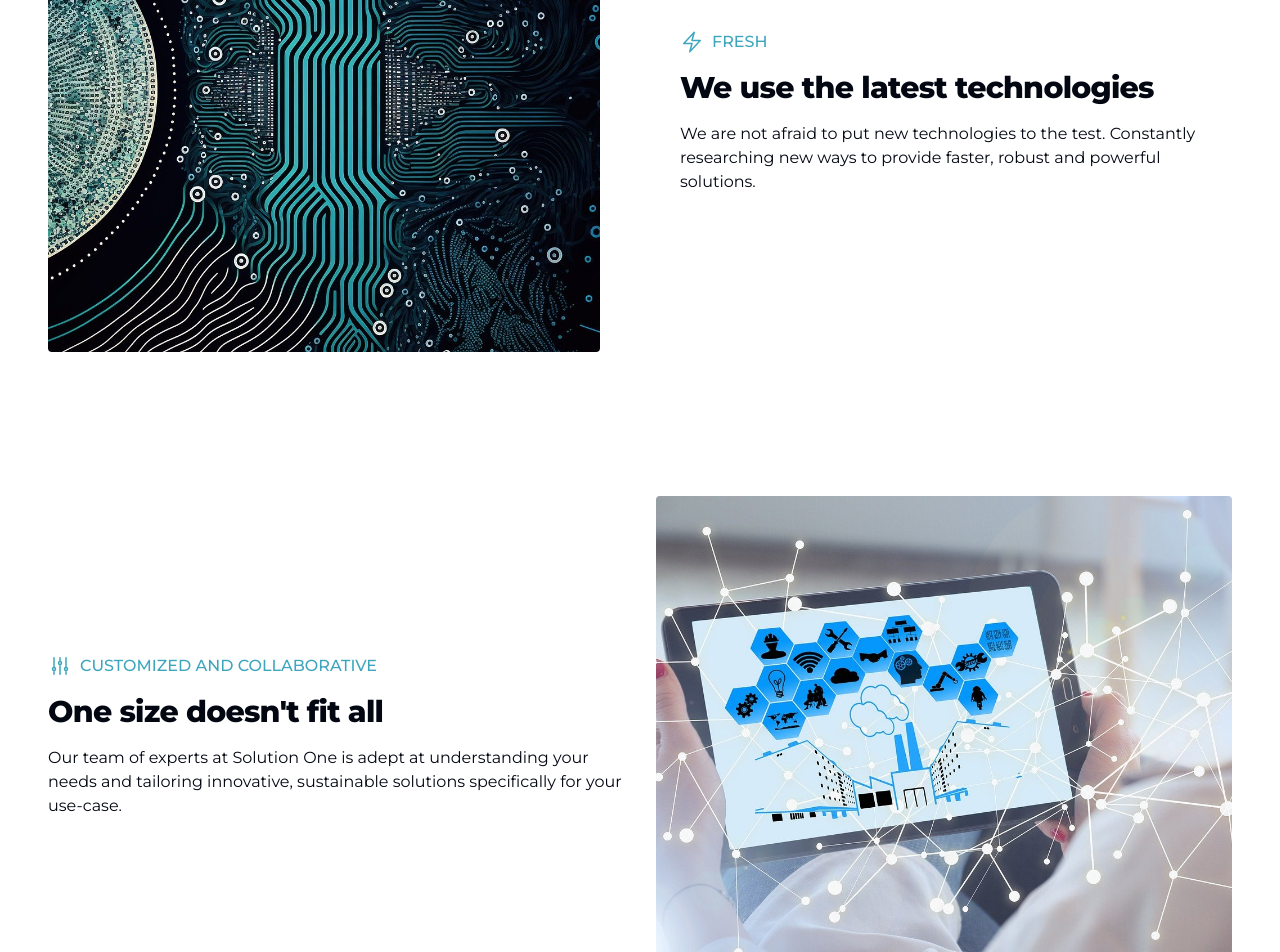
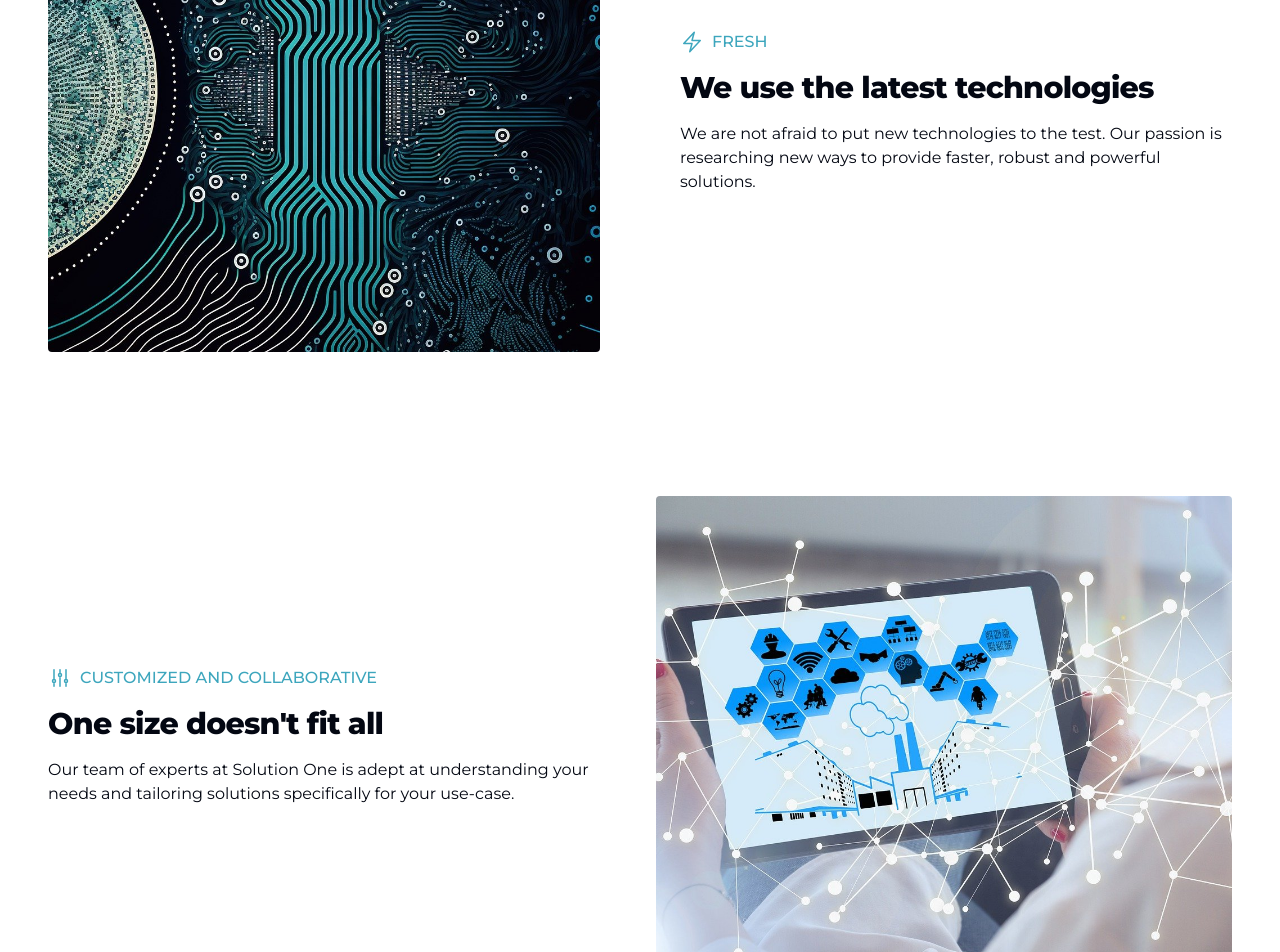
Before and after one commit to Robspin/next-solution1, a Next.js app: page / in a window 1280 px wide. Shown: the part 1200-2152 px from the top of the page. Built offline with nearby package versions, Linux system fonts and the light colour scheme.

Commit message:
small fixes

```diff
--- a/app/layout.tsx
+++ b/app/layout.tsx
@@ -15,7 +15,7 @@ export default function RootLayout({
 }) {
   return (
     <html lang="en">
-      <body className={`${montserrat.className} dark:bg-gray-950`}>
+      <body className={`${montserrat.className} dark:bg-gray-950 transition-colors`}>
         <Navbar />
         {children}
         <Toaster />
--- a/components/sections/description.tsx
+++ b/components/sections/description.tsx
@@ -20,9 +20,9 @@ export default function Description() {
                 </div>
                 <div className="w-full h-full max-md:mt-8">
                     <div className="w-full h-full flex flex-col justify-center">
-                        <div className="mb-4 text-tint-secondary flex font-medium"><Lightning className="w-6 h-6 mr-2" /> FRESH</div>
+                        <div className="mb-4 text-tint-secondary dark:text-tint flex font-medium"><Lightning className="w-6 h-6 mr-2" /> FRESH</div>
                         <h3 className="text-3xl font-extrabold tracking-tight mb-4">We use the latest technologies</h3>
-                        <p>We are not afraid to put new technologies to the test. Constantly researching new ways to provide faster, robust and powerful solutions.</p>
+                        <p>We are not afraid to put new technologies to the test. Our passion is researching new ways to provide faster, robust and powerful solutions.</p>
                     </div>
                 </div>
             </div>
@@ -30,9 +30,9 @@ export default function Description() {
             <div className="max-md:flex max-md:flex-col-reverse md:grid md:grid-cols-2 w-full gap-8 md:p-8">
                 <div className="w-full h-full max-md:mt-8">
                     <div className="w-full h-full flex flex-col justify-center">
-                        <div className="mb-4 text-tint-secondary flex font-medium"><Sliders className="w-6 h-6 mr-2"/> CUSTOMIZED AND COLLABORATIVE</div>
+                        <div className="mb-4 text-tint-secondary dark:text-tint flex font-medium"><Sliders className="w-6 h-6 mr-2"/> CUSTOMIZED AND COLLABORATIVE</div>
                         <h3 className="text-3xl font-extrabold tracking-tight mb-4">One size doesn't fit all</h3>
-                        <p>Our team of experts at Solution One is adept at understanding your needs and tailoring innovative, sustainable solutions specifically for your use-case.
+                        <p>Our team of experts at Solution One is adept at understanding your needs and tailoring solutions specifically for your use-case.
                         </p>
                     </div>
                 </div>
--- a/components/theme-switch.tsx
+++ b/components/theme-switch.tsx
@@ -1,6 +1,6 @@
 "use client"
 
-import { useState } from "react"
+import {useEffect, useState} from "react"
 
 const Moon = ({ ...props }) => (
     <svg xmlns="http://www.w3.org/2000/svg" fill="none" viewBox="0 0 24 24" strokeWidth={1.5} stroke="currentColor"
@@ -19,6 +19,11 @@ const Sun = ({ ...props }) => (
 export default function ThemeSwitch() {
     const [showSun, setShowSun] = useState(false)
 
+    useEffect(() => {
+        if (window.matchMedia && window.matchMedia('(prefers-color-scheme: dark)').matches) {
+            toggleTheme()
+        }
+    }, [])
     const toggleTheme = () => {
         const html = document.querySelector('html')
         if (!html) return
```
